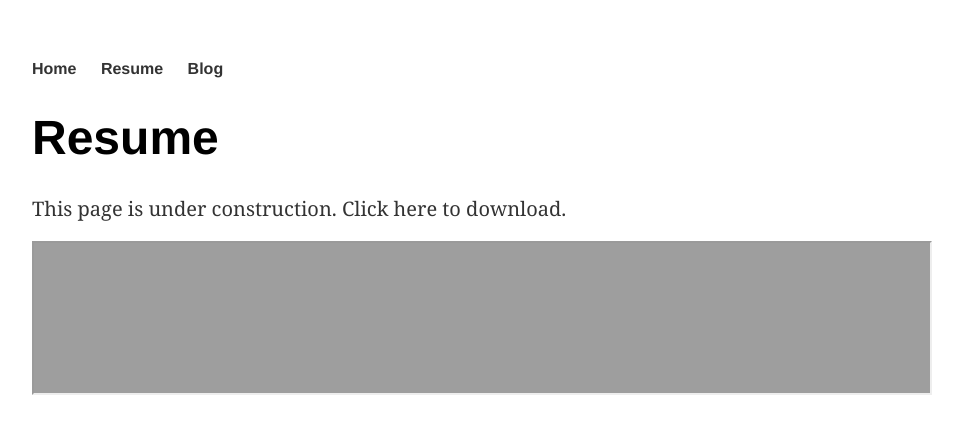
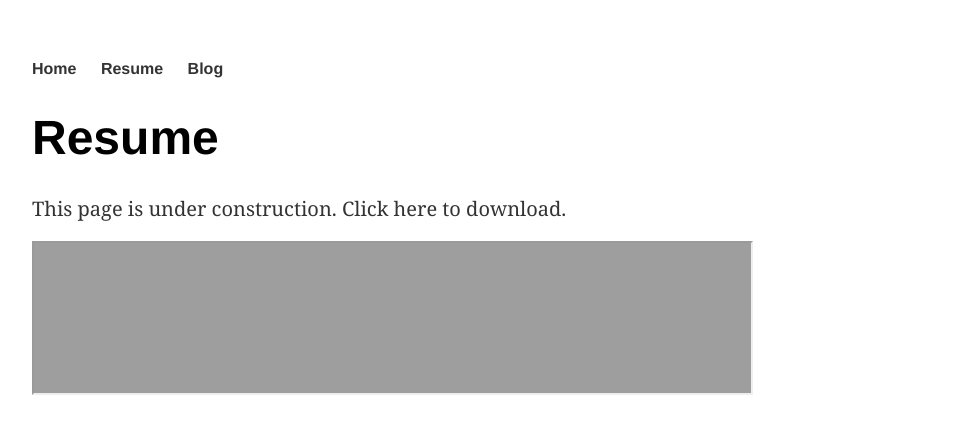
Before and after one commit to eliason-j/eliason-j.github.io, a Jekyll site: the page built from resume/86e50ff964a83855fcac5d8dbdd1930528b9eab9/index.html, in a window 1280 px wide. Shown: the top 434 px of the page, without its empty margins (160-1123 px from the left). Built offline with Jekyll 4.4.1, drawn with Linux system fonts in a browser that asks for light colours.

Commit message:
Update index.html

```diff
--- a/resume/86e50ff964a83855fcac5d8dbdd1930528b9eab9/index.html
+++ b/resume/86e50ff964a83855fcac5d8dbdd1930528b9eab9/index.html
@@ -7,4 +7,4 @@ title: Resume
 
 	<!-- <embed src="https://jacobeliason.com/resume/86e50ff964a83855fcac5d8dbdd1930528b9eab9/resume.pdf" width="800px" height="800px" /> -->
 	<!-- {{< embedpdf url="/resume/86e50ff964a83855fcac5d8dbdd1930528b9eab9/resume.pdf" >}} -->
-	<iframe src="https://jacobeliason.com/resume/86e50ff964a83855fcac5d8dbdd1930528b9eab9/resume.pdf" width="100%" height="50%">
+	<iframe src="https://jacobeliason.com/resume/86e50ff964a83855fcac5d8dbdd1930528b9eab9/resume.pdf" width="80%">
```
